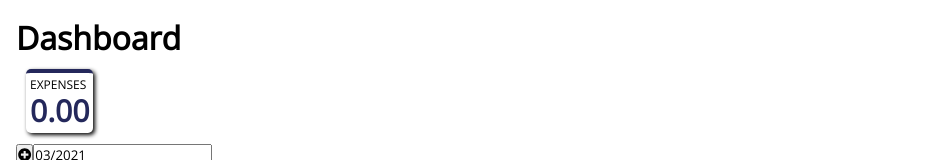
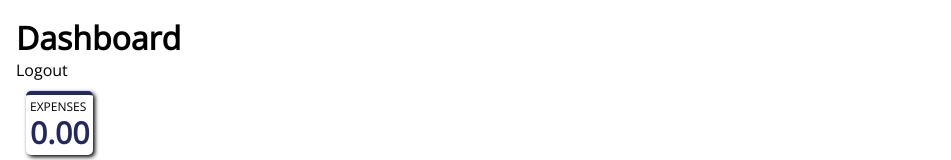
Before and after one commit to davihillesheim/the-piggy-bank, a React (Create React App) app: page /dashboard in a window 1280 px wide. Shown: the top 160 px of the page, without its empty margins (0-951 px from the left). Built offline with nearby package versions, Linux system fonts and the light colour scheme; no server answers.

Commit message:
logout button and some indentation - need to fix memory leak on logout

```diff
--- a/src/components/Dashboard/index.jsx
+++ b/src/components/Dashboard/index.jsx
@@ -8,6 +8,7 @@ import ExpenseList from '../ExpenseList';
 import Chart from '../Chart';
 import DatePicker from 'react-datepicker';
 import { getLastDayOfMonth } from '../../utils';
+import { useHistory } from "react-router-dom";
 
 const Dashboard = () => {
   const [expenses, setExpenses] = useState([]);
@@ -15,6 +16,12 @@ const Dashboard = () => {
   const [isModalVisible, setIsModalVisible] = useState(false);
   const [startDate, setStartDate] = useState(new Date());
   const [total, setTotal] = useState(0);
+  const history = useHistory();
+
+  const logout = () => {
+    localStorage.removeItem('loggedUser');
+    history.push('/');
+  }
 
 
   useEffect(() => {
@@ -55,6 +62,7 @@ const Dashboard = () => {
   return (
     <div className="dashboard">
       <h1>Dashboard</h1>
+      <p className='logout-button' onClick={() => logout()}>Logout</p>
       <div className="metrics">
         <DashboardMetric title={"Expenses"} value={total.toFixed(2)} />
       </div>
--- a/src/components/Signin/index.jsx
+++ b/src/components/Signin/index.jsx
@@ -15,6 +15,12 @@ const Signin = () => {
   const onChangePassword = event => {
     setPassword(event.target.value);
   }
+
+  useEffect(() => {
+    if(localStorage.getItem('loggedUser')) {
+      history.push('/dashboard');
+    }
+  }, [])
 
   const onSubmitSignin = () => {
     fetch('http://localhost:3001/signin', {
```
Also changed, not shown: src/components/Modal/index.jsx (+12 -7 lines).
